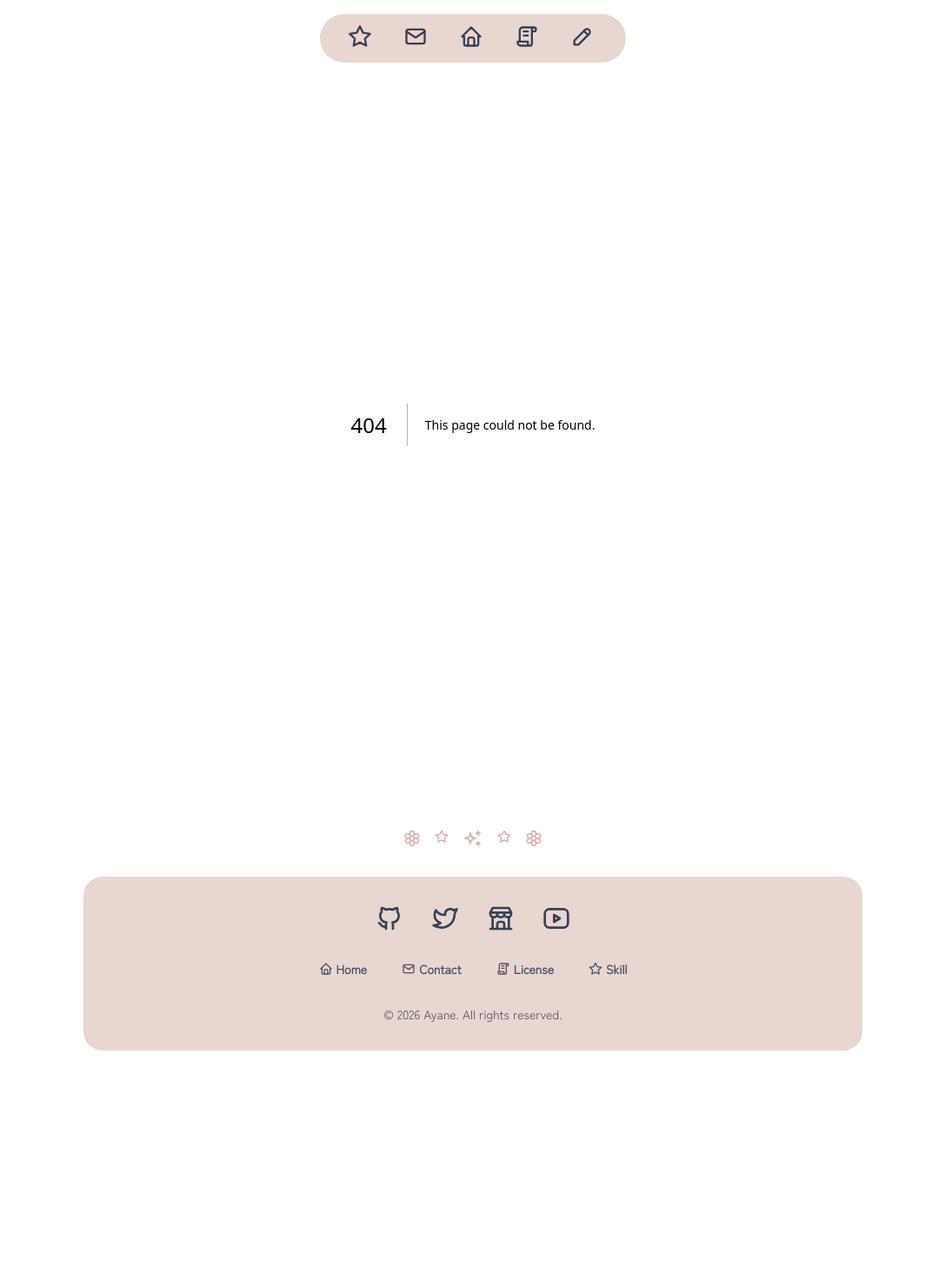
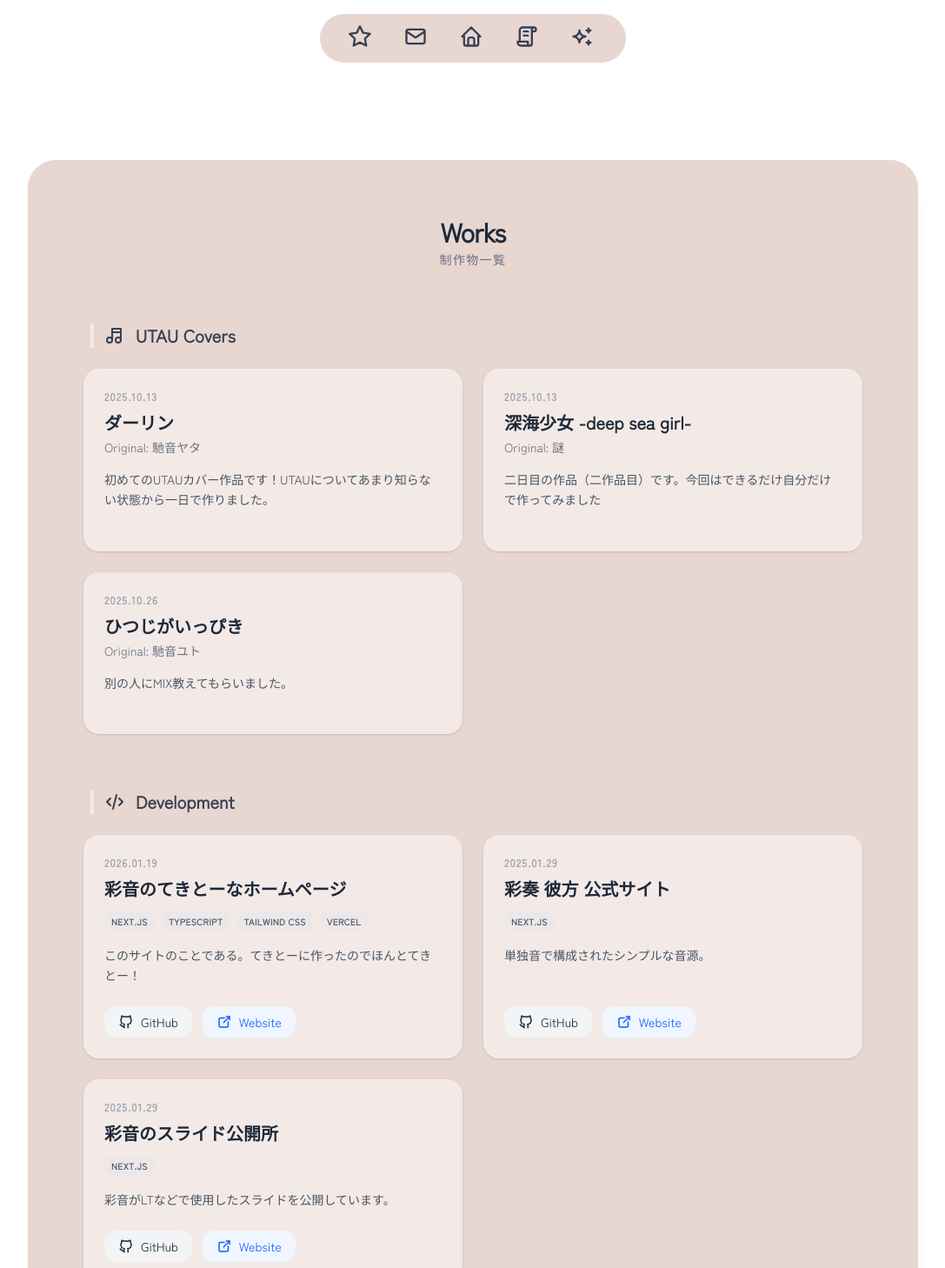
Before and after one commit to ayane0857/ayane-official-site-v2, a Next.js app: page /works in a window 1280 px wide. Before the commit this address had no page. Shown: the top 1458 px of the page at 87% size, without its empty margins (96-1183 px from the left). Before the commit the page ends 1304 px from the top, so only its background shows below. Built offline with nearby package versions, Linux system fonts and the light colour scheme.

Commit message:
フッターとヘッダーにリンクを追加し、制作物ページを新規作成

```diff
--- /dev/null
+++ b/app/works/page.tsx
@@ -0,0 +1,206 @@
+import React from "react";
+import type { Metadata } from "next";
+import {
+  TbBrandYoutube,
+  TbBrandGithub,
+  TbMusic,
+  TbCode,
+  TbExternalLink,
+} from "react-icons/tb";
+
+export const metadata: Metadata = {
+  title: "制作物 | 彩音のサイト",
+  openGraph: {
+    title: "制作物一覧",
+    description:
+      "彩音が今までに制作したUTAUカバーやプログラミング作品の一覧です！",
+  },
+  twitter: {
+    title: "制作物一覧",
+    description:
+      "彩音が今までに制作したUTAUカバーやプログラミング作品の一覧です！",
+  },
+};
+
+// UTAUカバー作品のデータ
+const utauWorks = [
+  {
+    title: "ダーリン",
+    Source: "馳音ヤタ",
+    description:
+      "初めてのUTAUカバー作品です！UTAUについてあまり知らない状態から一日で作りました。",
+    youtubeUrl: "",
+    otherUrl: "https://utaloader.net/music/20251012171037191623",
+    date: "2025.10.13",
+  },
+  {
+    title: "深海少女 -deep sea girl-",
+    Source: "謎",
+    description:
+      "二日目の作品（二作品目）です。今回はできるだけ自分だけで作ってみました",
+    youtubeUrl: "",
+    otherUrl: "https://utaloader.net/music/20251013044059705603",
+    date: "2025.10.13",
+  },
+  {
+    title: "ひつじがいっぴき",
+    Source: "馳音ユト",
+    description: "別の人にMIX教えてもらいました。",
+    youtubeUrl: "",
+    otherUrl: "https://utaloader.net/music/20251025171825824177",
+    date: "2025.10.26",
+  },
+];
+
+const devWorks = [
+  {
+    title: "彩音のてきとーなホームページ",
+    description: "このサイトのことである。てきとーに作ったのでほんとてきとー！",
+    techStack: ["Next.js", "TypeScript", "Tailwind CSS", "Vercel"],
+    githubUrl: "https://github.com/ayane0857/ayane-official-site-v2",
+    siteUrl: "https://ayane0857.net",
+    date: "2026.01.19",
+  },
+  {
+    title: "彩奏 彼方 公式サイト",
+    description: "単独音で構成されたシンプルな音源。",
+    techStack: ["Next.js"],
+    githubUrl: "https://github.com/ayane0857/ayane-utau-site",
+    siteUrl: "https://utau.ayane0857.net",
+    date: "2025.01.29",
+  },
+  {
+    title: "彩音のスライド公開所",
+    description: "彩音がLTなどで使用したスライドを公開しています。",
+    techStack: ["Next.js"],
+    githubUrl: "https://github.com/ayane0857/slides",
+    siteUrl: "https://slide.ayane0857.net",
+    date: "2025.01.29",
+  },
+];
+
+export default function Works() {
+  return (
+    <main className="p-6 mx-auto min-h-screen flex items-center justify-center py-24">
+      <div className="bg-[#e8d6d0] rounded-[2rem] max-w-5xl w-full p-10 md:p-16 shadow-lg shadow-black/5 text-center">
+        {/* ヘッダー */}
+        <h2 className="text-3xl font-extrabold text-gray-800 tracking-tight">
+          Works
+          <span className="block text-sm font-medium text-gray-500 mt-1 uppercase tracking-widest">
+            制作物一覧
+          </span>
+        </h2>
+
+        <div className="mt-16 space-y-16 text-left">
+          {/* UTAUカバー セクション */}
+          <section>
+            <div className="flex items-center gap-3 mb-6 ml-2 border-l-4 border-white/50 pl-3">
+              <TbMusic className="text-gray-700" size={24} />
+              <h3 className="text-xl font-bold text-gray-700">UTAU Covers</h3>
+            </div>
+
+            <div className="grid grid-cols-1 md:grid-cols-2 gap-6">
+              {utauWorks.map((work, idx) => (
+                <div
+                  key={idx}
+                  className="flex flex-col bg-white/50 p-6 rounded-2xl hover:bg-white transition-all duration-300 shadow-sm group"
+                >
+                  <span className="text-xs font-bold text-gray-400 tracking-widest mb-2 block">
+                    {work.date}
+                  </span>
+                  <h4 className="text-xl font-bold text-gray-800 mb-1">
+                    {work.title}
+                  </h4>
+                  <p className="text-sm text-gray-500 mb-4">
+                    Original: {work.Source || "不明"}
+                  </p>
+                  <p className="text-sm text-gray-600 leading-relaxed mb-6 flex-grow">
+                    {work.description}
+                  </p>
+                  <div className="flex flex-wrap gap-3 mt-auto">
+                    {work.youtubeUrl && (
+                      <a
+                        href={work.youtubeUrl}
+                        target="_blank"
+                        rel="noopener noreferrer"
+                        className="flex items-center gap-2 bg-red-50 hover:bg-red-100 text-red-600 px-4 py-2 rounded-xl text-sm font-medium transition-colors"
+                      >
+                        <TbBrandYoutube size={18} />
+                        YouTube
+                      </a>
+                    )}
+                  </div>
+                </div>
+              ))}
+            </div>
+          </section>
+
+          {/* プログラミング セクション */}
+          <section>
+            <div className="flex items-center gap-3 mb-6 ml-2 border-l-4 border-white/50 pl-3">
+              <TbCode className="text-gray-700" size={24} />
+              <h3 className="text-xl font-bold text-gray-700">Development</h3>
+            </div>
+
+            <div className="grid grid-cols-1 md:grid-cols-2 gap-6">
+              {devWorks.map((work, idx) => (
+                <div
+                  key={idx}
+                  className="flex flex-col bg-white/50 p-6 rounded-2xl hover:bg-white transition-all duration-300 shadow-sm group"
+                >
+                  <span className="text-xs font-bold text-gray-400 tracking-widest mb-2 block">
+                    {work.date}
+                  </span>
+                  <h4 className="text-xl font-bold text-gray-800 mb-3">
+                    {work.title}
+                  </h4>
+
+                  {/* 使用技術のタグ */}
+                  <div className="flex flex-wrap gap-2 mb-4">
+                    {work.techStack.map((tech, tIdx) => (
+                      <span
+                        key={tIdx}
+                        className="bg-gray-200/50 text-gray-600 text-[10px] font-bold px-2 py-1 rounded-md uppercase tracking-wider"
+                      >
+                        {tech}
+                      </span>
+                    ))}
+                  </div>
+
+                  <p className="text-sm text-gray-600 leading-relaxed mb-6 flex-grow">
+                    {work.description}
+                  </p>
+
+                  <div className="flex flex-wrap gap-3 mt-auto">
+                    {work.githubUrl && (
+                      <a
+                        href={work.githubUrl}
+                        target="_blank"
+                        rel="noopener noreferrer"
+                        className="flex items-center gap-2 bg-gray-100 hover:bg-gray-200 text-gray-800 px-4 py-2 rounded-xl text-sm font-medium transition-colors"
+                      >
+                        <TbBrandGithub size={18} />
+                        GitHub
+                      </a>
+                    )}
+                    {work.siteUrl && (
+                      <a
+                        href={work.siteUrl}
+                        target="_blank"
+                        rel="noopener noreferrer"
+                        className="flex items-center gap-2 bg-blue-50 hover:bg-blue-100 text-blue-600 px-4 py-2 rounded-xl text-sm font-medium transition-colors"
+                      >
+                        <TbExternalLink size={18} />
+                        Website
+                      </a>
+                    )}
+                  </div>
+                </div>
+              ))}
+            </div>
+          </section>
+        </div>
+      </div>
+    </main>
+  );
+}
--- a/components/footer.tsx
+++ b/components/footer.tsx
@@ -63,32 +63,39 @@ export default function Footer() {
           {/* フッターナビゲーション - flex-wrapで折り返しに対応 */}
           <div className="flex flex-wrap justify-center gap-y-4 gap-x-6 md:gap-x-10 mb-8 text-sm font-semibold text-gray-600">
             <Link
-              href="#"
+              href="/"
               className="hover:text-gray-800 flex items-center space-x-1 whitespace-nowrap"
             >
               <TbHome className="w-4 h-4" />
               <span>Home</span>
             </Link>
             <Link
-              href="#"
+              href="/contact"
               className="hover:text-gray-800 flex items-center space-x-1 whitespace-nowrap"
             >
               <TbMail className="w-4 h-4" />
               <span>Contact</span>
             </Link>
             <Link
-              href="#"
+              href="/license"
               className="hover:text-gray-800 flex items-center space-x-1 whitespace-nowrap"
             >
               <TbLicense className="w-4 h-4" />
               <span>License</span>
             </Link>
             <Link
-              href="#"
+              href="/skills"
               className="hover:text-gray-800 flex items-center space-x-1 whitespace-nowrap"
             >
               <TbStar className="w-4 h-4" />
               <span>Skill</span>
+            </Link>
+            <Link
+              href="/works"
+              className="hover:text-gray-800 flex items-center space-x-1 whitespace-nowrap"
+            >
+              <TbSparkles className="w-4 h-4" />
+              <span className="hover:text-gray-800">works</span>
             </Link>
           </div>
 
--- a/components/header.tsx
+++ b/components/header.tsx
@@ -1,5 +1,5 @@
 import Link from "next/link";
-import { TbPencil, TbStar, TbHome, TbLicense, TbMail } from "react-icons/tb";
+import { TbSparkles, TbStar, TbHome, TbLicense, TbMail } from "react-icons/tb";
 
 export default function Header() {
   return (
@@ -36,9 +36,9 @@ export default function Header() {
               </Link>
             </li>
             <li>
-              <a className="hover:text-gray-900" title="作成中">
-                <TbPencil className="inline mb-1 mr-1 w-7 h-7" />
-              </a>
+              <Link href="works" className="hover:text-gray-900" title="制作物">
+                <TbSparkles className="inline mb-1 mr-1 w-7 h-7" />
+              </Link>
             </li>
           </ul>
         </nav>
```
